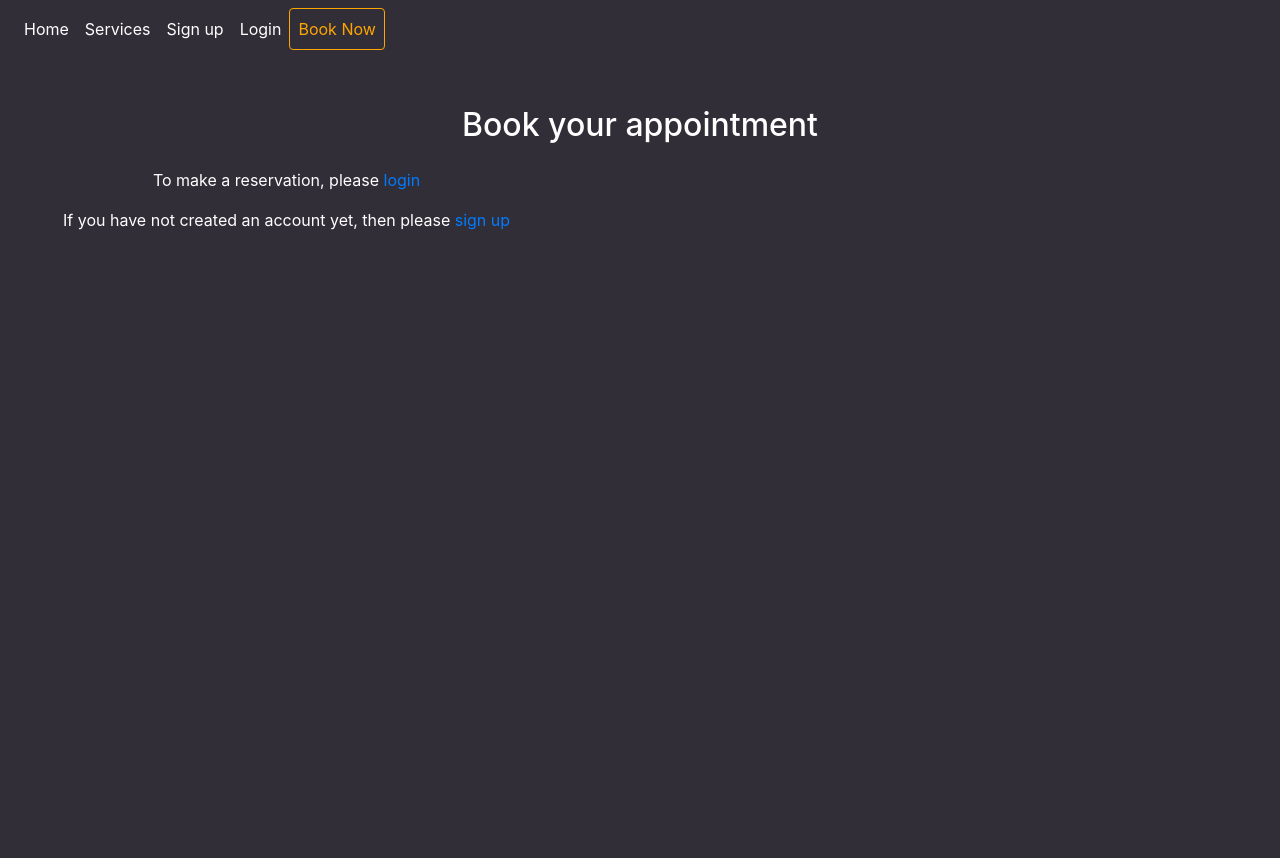
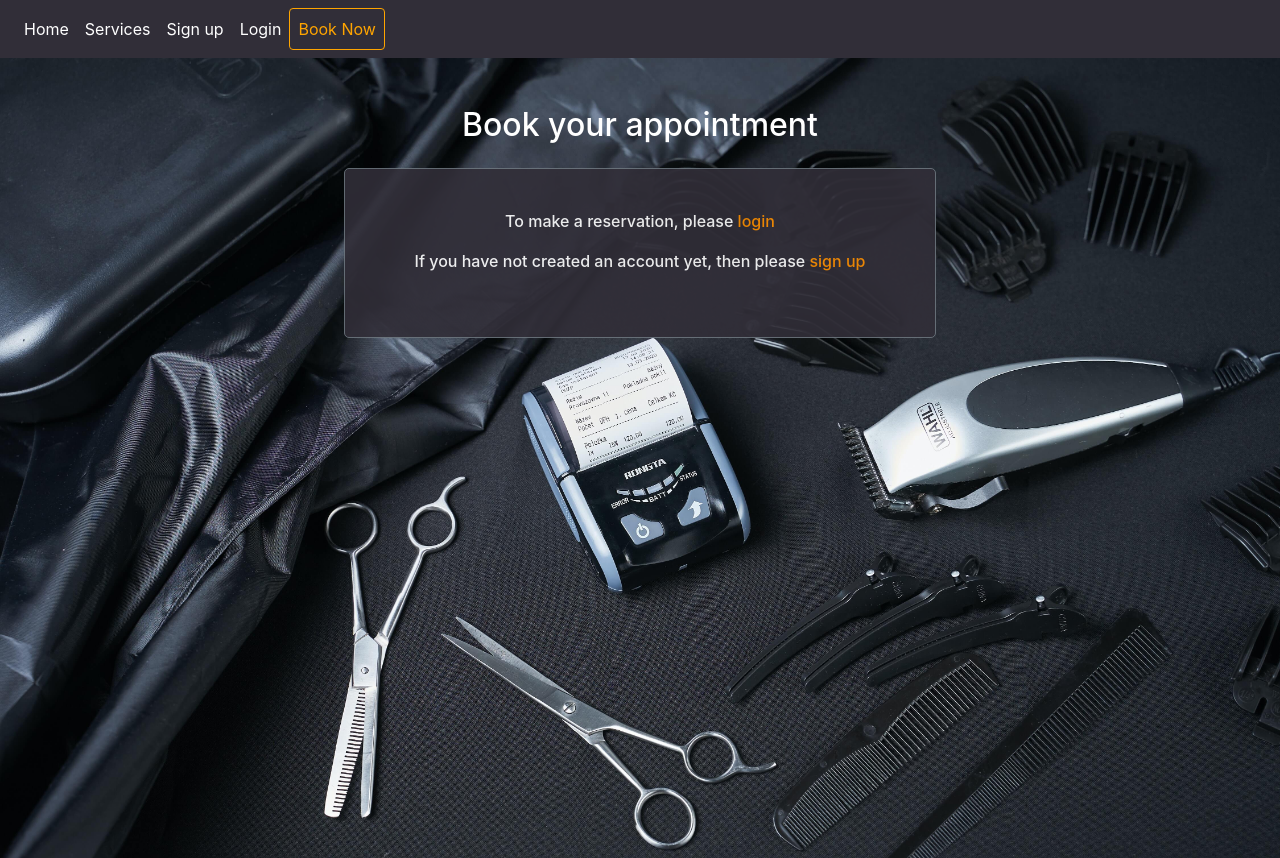
Before and after one commit to LarisaLG/Barbershop, a Django app: page /booknow/ in a window 1280 px wide. Before the commit the page ends 230 px from the top, so only its background shows below. Run offline with Django 3.2, Linux system fonts and the light colour scheme; some libraries are stand-ins or nearby versions.

Commit message:
style:add style on the booknow page for  the message for an unauthorized user

```diff
--- a/static/css/style.css
+++ b/static/css/style.css
@@ -1,5 +1,5 @@
 
-/* General  */
+/*** General  ***/
 
 
 * {
@@ -18,7 +18,7 @@ body {
 }
 
 
-/*  Navigation  */
+/***  Navigation  ***/
 
 nav {
     background-color: #312E38;
@@ -38,7 +38,7 @@ a.nav-link:hover {
     border-bottom: 2px solid #FF9000;
 }
 
-/*  Buttons styles */
+/***  Buttons styles ***/
 
 .btn-login {
     border: 1px solid #FF9000;
@@ -61,7 +61,7 @@ a.nav-link:hover {
 }
 
 
-/* Index page */
+/*** Index page ***/
 
 .wrapper {
     display: flex;
@@ -152,7 +152,7 @@ img.logo {
     color: #fff;
 }
 
-/* Services page */
+/*** Services page ***/
 
 .services-page {
     background-image: url("../../static/img/bg-intro.jpg");
@@ -216,3 +216,33 @@ img.logo {
 .btn-light {
     border: 1px solid #000;
 }
+
+
+/*** Booknow page ***/
+
+.booknow-page {
+    background-image: url("../../static/img/bg-intro.jpg");
+    background-repeat: no-repeat;
+    background-size: cover;
+    height: 100vh;
+}
+
+.booknow-contain {
+    display: inline-block;
+    margin: 0 auto;
+    background-color: #312E38;
+    opacity: 0.9;
+    border: 1px solid #6c757d;
+    border-radius: 5px;
+}
+
+.booknow-block {
+    width: 100%;
+    margin-top: 5vh;
+    font-weight: 500;
+    min-width: fit-content;
+}
+
+.booknow-block a {
+    color: #FF9000;
+}
```
